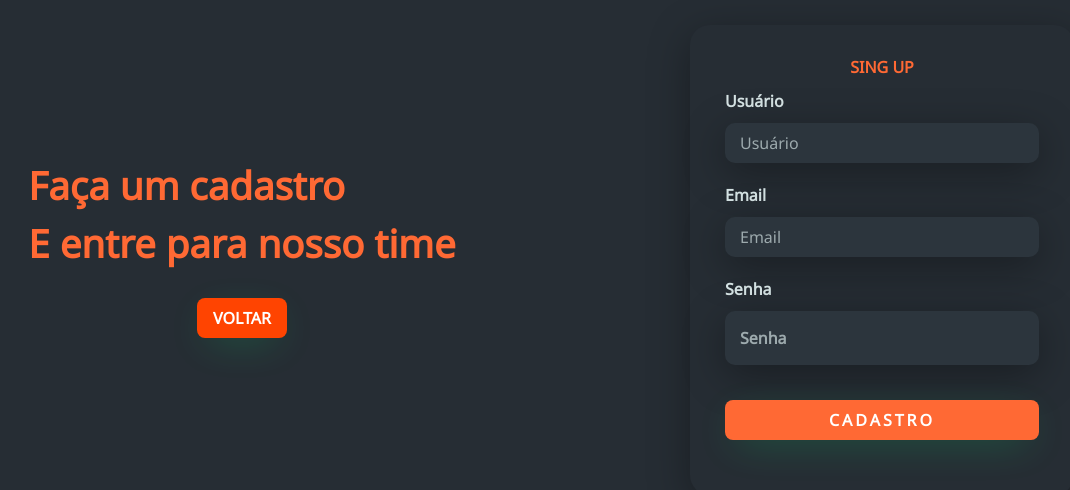
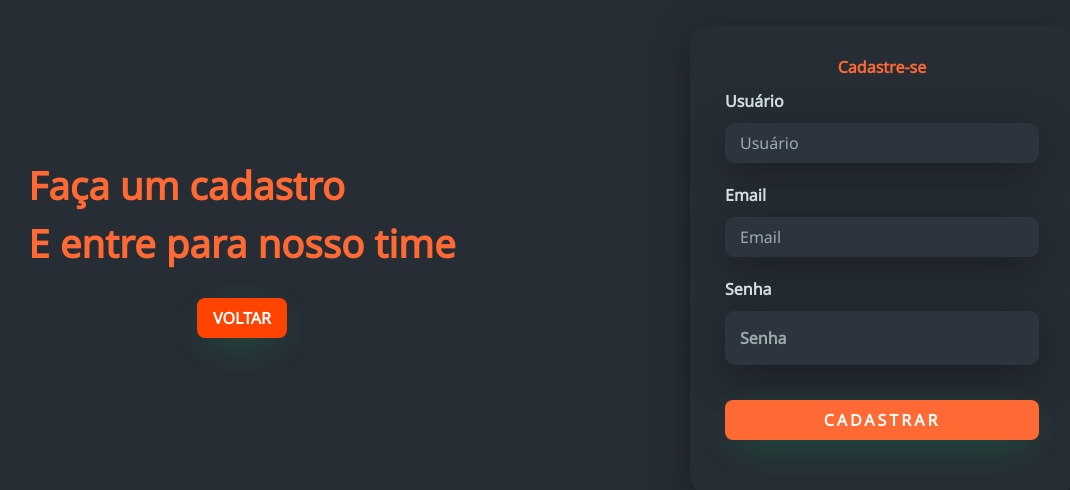
Before and after one commit to iiaraoliveira/Guia-de-Perguntas, a React (Create React App) app in the folder front/: page /cadastro in a window 1280 px wide. Shown: the part 140-630 px from the top of the page, without its empty margins (78-1148 px from the left). Built offline with nearby package versions, Linux system fonts and the light colour scheme.

Commit message:
troquei sing up por cadastre-se

```diff
--- a/front/src/pages/TelaCadastro.js
+++ b/front/src/pages/TelaCadastro.js
@@ -21,7 +21,7 @@ const TelaCadastro = ({onLogin}) => {
             </div>
             <div className="right-cadastro">
                 <div className="card-cadastro">
-                    <h1>SING UP</h1>
+                    <h1>Cadastre-se</h1>
                     <div className="textfieldCadastro">
                         <label for="usuario">Usuário</label>
                         <input type="text" name="usuario" placeholder="Usuário"/>
@@ -34,7 +34,7 @@ const TelaCadastro = ({onLogin}) => {
                         <label for="password">Senha</label>
                         <input type="password" name="senha" placeholder="Senha"/>
                     </div>
-                    <button className="btn-cadastro" onClick={handleClickCadastrar}>cadastro</button>
+                    <button className="btn-cadastro" onClick={handleClickCadastrar}>cadastrar</button>
                 </div>
             </div>
         </div>
```
